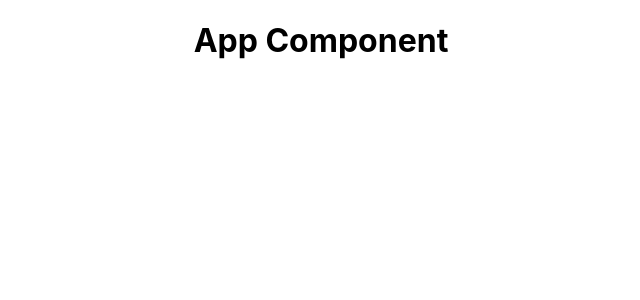
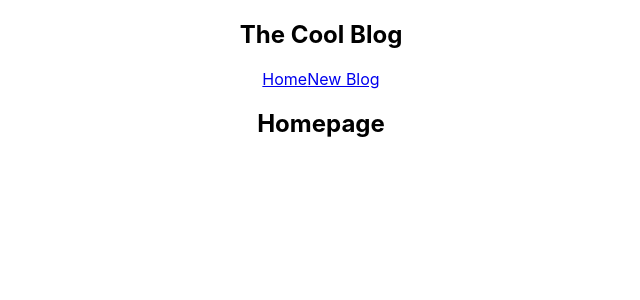
Before and after one commit to aimeehorwood/React-Blog, a JavaScript app in the folder dojo-blog/: page / in a window 1280 px wide. Shown: the top 300 px of the page, without its empty margins (319-959 px from the left). Built offline with nearby package versions, Linux system fonts and the light colour scheme; the HTML template or start-up script is replaced by a standard one.

Commit message:
adds navbar component and homepage

```diff
--- a/dojo-blog/src/App.js
+++ b/dojo-blog/src/App.js
@@ -1,12 +1,14 @@
-import './App.css';
+import "./App.css";
+import Navbar from "./Navbar";
+import Home from "./Home";
 
 function App() {
   return (
     <div className="App">
+      < Navbar />
       <div className="content">
-      <h1> App Component </h1>
+        < Home />
       </div>
-
     </div>
   );
 }
--- /dev/null
+++ b/dojo-blog/src/Home.js
@@ -0,0 +1,9 @@
+const Home = () => {
+    return (
+        <div className="home">
+            <h2> Homepage </h2>
+        </div>
+     );
+}
+
+export default Home;
--- /dev/null
+++ b/dojo-blog/src/Navbar.js
@@ -0,0 +1,13 @@
+const Navbar = () => {
+    return (
+        <nav className="navbar">
+            <h1> The Cool Blog</h1>
+            <div className="links">
+                <a href="/">Home</a>
+                <a href="/create">New Blog</a>
+            </div>
+        </nav>
+    );
+}
+
+export default Navbar;
```
Also changed, not shown: 1 other file (tests, documents, lock files or other folders).
